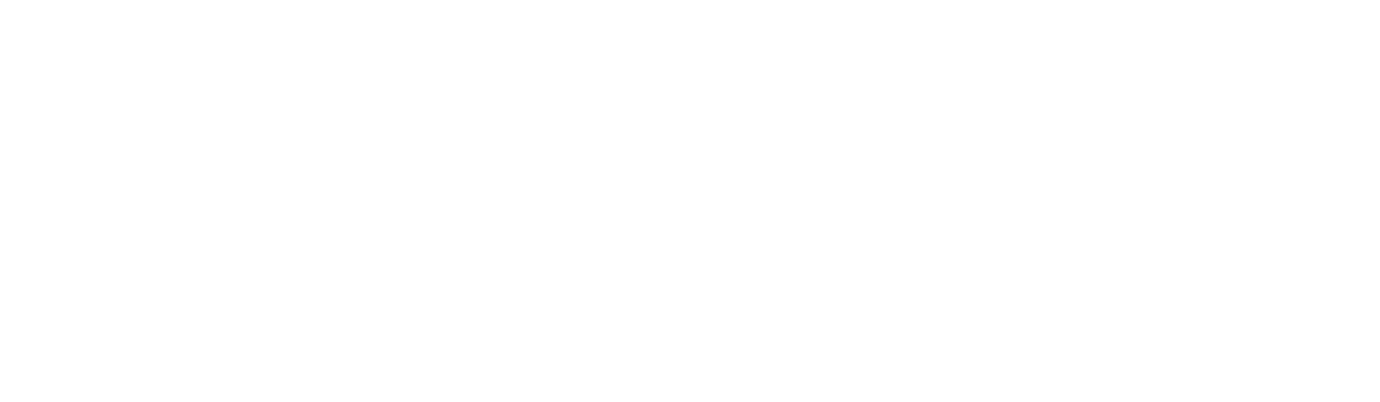
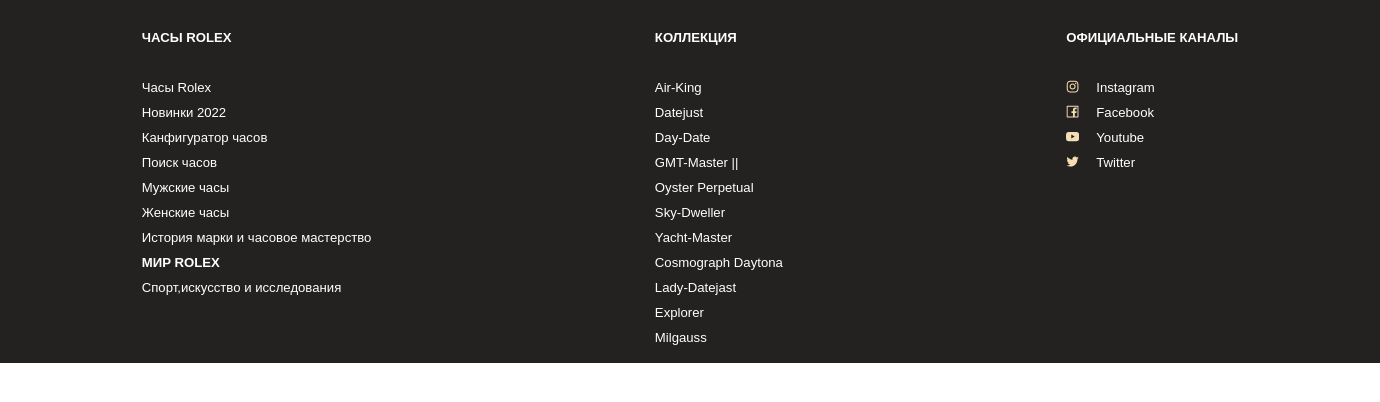
Before and after one commit to azimkg/Python_Team_Hack, a React (Create React App) app: page / in a window 1280 px wide. Before the commit this address had no page. Shown: the top 402 px of the page, 1380 px wide, since content can reach past the window. Built offline with nearby package versions, Linux system fonts and the light colour scheme; a web font is replaced by a local one.

Commit message:
added footer

```diff
--- /dev/null
+++ b/src/components/Footer/Footer.css
@@ -0,0 +1,23 @@
+.footer {
+  display: flex;
+  justify-content: space-around;
+  height: 390px;
+  background-color: rgb(36, 33, 33);
+  color: white;
+  margin: 0px;
+  font-size: 15px;
+  line-height: 25px;
+}
+ol:hover {
+  color: rgb(77, 77, 3);
+}
+.footer {
+  margin: 0;
+  padding: 0;
+  height: 100%;
+  width: 200%;
+  max-width: 1380px;
+  font-size: 0.94em;
+  display: flex;
+  flex-wrap: wrap;
+}
--- a/src/components/Footer/Footer.jsx
+++ b/src/components/Footer/Footer.jsx
@@ -1,7 +1,101 @@
 import React from "react";
+import {
+  FacebookOutlined,
+  InstagramOutlined,
+  TwitterOutlined,
+  YoutubeFilled,
+} from "@ant-design/icons";
+import "./Footer.css";
 
 const Footer = () => {
-  return <div></div>;
+  return (
+    <div className="footer">
+      <ul>
+        <br></br>
+        <b>ЧАСЫ ROLEX</b>
+        <br></br>
+        <br></br>
+        <ol>Часы Rolex</ol>
+        <ol>Новинки 2022</ol>
+        <ol>Канфигурaтор часов</ol>
+        <ol>Поиск часов</ol>
+        <ol>Мужские часы</ol>
+        <ol>Женские часы</ol>
+        <ol>История марки и часовое мастерство</ol>
+        <b>МИР ROLEX</b>
+        <ol>Спорт,искусство и исследования</ol>
+      </ul>
+      <div>
+        <br></br>
+        <b>КОЛЛЕКЦИЯ</b>
+        <br></br>
+        <br></br>
+        <ul>
+          <ol>Air-King</ol>
+          <ol>Datejust</ol>
+          <ol>Day-Date</ol>
+          <ol>GMT-Master ||</ol>
+          <ol>Oyster Perpetual</ol>
+          <ol>Sky-Dweller</ol>
+          <ol>Yacht-Master</ol>
+          <ol>Cosmograph Daytona</ol>
+          <ol>Lady-Datejast</ol>
+          <ol>Explorer</ol>
+          <ol>Milgauss</ol>
+        </ul>
+      </div>
+      <div>
+        <br></br>
+        <b>ОФИЦИАЛЬНЫЕ КАНАЛЫ</b>
+        <br></br>
+        <br></br>
+        <ul>
+          <div className="social">
+            <a
+              style={{ color: "white" }}
+              target={"_blank"}
+              href="https://www.instagram.com/rolex/"
+            >
+              <InstagramOutlined style={{ color: "wheat", width: "30px" }} />
+              Instagram
+            </a>
+            <ol>
+              <a
+                style={{ color: "white" }}
+                target={"_blank"}
+                href="https://www.facebook.com/rolex"
+              >
+                <FacebookOutlined style={{ color: "wheat", width: "30px" }} />
+                Facebook
+              </a>
+              <ol>
+                <a
+                  style={{ color: "white" }}
+                  target={"_blank"}
+                  href="https://www.youtube.com/rolex"
+                >
+                  <YoutubeFilled style={{ color: "wheat", width: "30px" }} />
+                  Youtube
+                </a>
+                <ol>
+                  <a
+                    style={{ color: "white" }}
+                    target={"_blank"}
+                    href="https://twitter.com/rolex"
+                  >
+                    <TwitterOutlined
+                      style={{ color: "wheat", width: "30px" }}
+                    />
+                    Twitter
+                  </a>
+                </ol>
+              </ol>
+            </ol>
+          </div>
+        </ul>
+      </div>
+    </div>
+  );
 };
 
 export default Footer;
```
